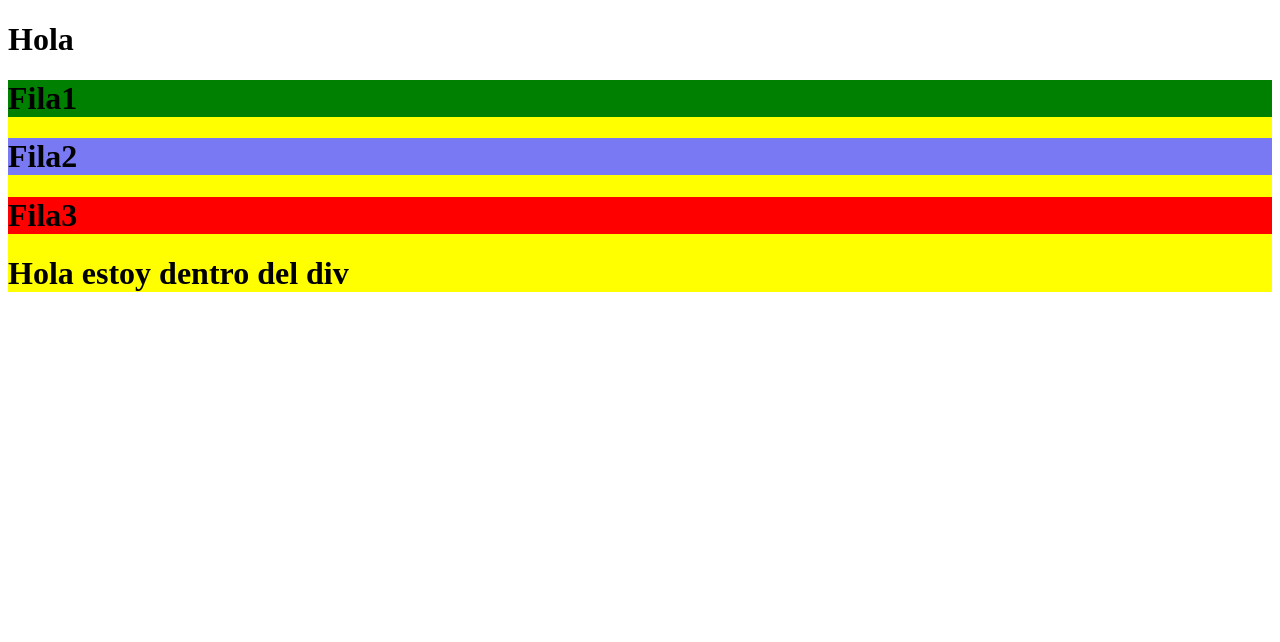
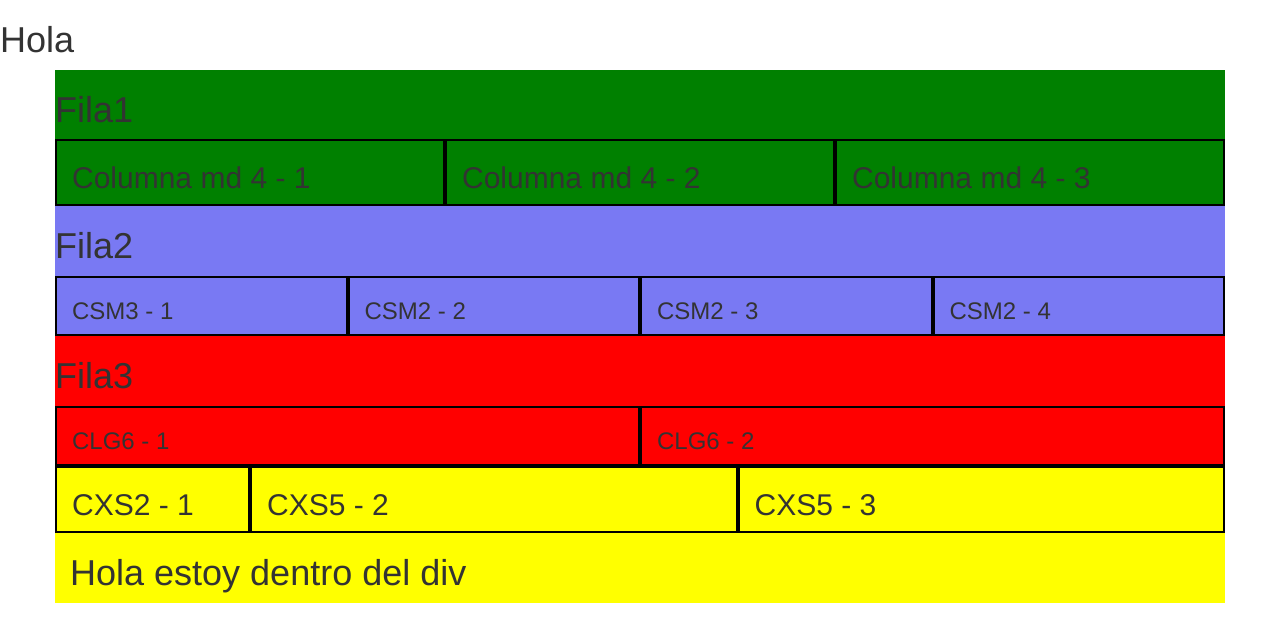
Before and after one commit to edijav85/Tec_Web_EL, a plain HTML site: page HTML/index.html in a window 1280 px wide. Drawn offline with nearby package versions, Linux system fonts and the light colour scheme.

Commit message:
se modifica el html para crear tipografia
tipografia

```diff
--- a/HTML/index.html
+++ b/HTML/index.html
@@ -1,34 +1,119 @@
 <!DOCTYPE html>
-<html lang="en">
+<html lang="es">
+
 <head>
     <meta charset="UTF-8">
-    <title>Document</title>
+    <title>Aprendiendo CSS</title>
+    <meta name="viewport" content="width=device-width, initial-scale=1">
+
+    <link rel="stylesheet" href="https://maxcdn.bootstrapcdn.com/bootstrap/3.3.7/css/bootstrap.min.css" integrity="sha384-BVYiiSIFeK1dGmJRAkycuHAHRg32OmUcww7on3RYdg4Va+PmSTsz/K68vbdEjh4u" crossorigin="anonymous">
+
+    <style>
+        .borde {
+            border: black solid 2px;
+        }
+    </style>
+
+
+
+
 </head>
+
 <body>
 
     <h1>Hola</h1>
-<!--    .container -->
+    <!--    .container  EMMET-->
     <div class="container" style="background-color:yellow;">
+        <!--       .row*3>h1     EMMET-->
+
+
+
         <div class="row" style="background-color:green;">
 
+            <!--
+        1 1 1 1 1 1 1 1 1 1 1 1 = 12
+
+        2   2   2   2   2   2   = 12
+
+        3     3     3     3     = 12
+
+        3     2   3     1  3    = 12
+
+-->
+            <!--            .col-md-4*3>h2     EMMET  -->
             <h1>Fila1</h1>
+            <!--        md en 890px se hace chiquito-->
+            <div class="col-md-4 borde">
+                <h2>Columna md 4 - 1</h2>
+            </div>
+            <div class="col-md-4 borde">
+                <h2>Columna md 4 - 2</h2>
+            </div>
+            <div class="col-md-4 borde">
+                <h2>Columna md 4 - 3</h2>
+            </div>
 
         </div>
+
+
+
+
 
         <div class="row" style="background-color:#7979f3;">
 
             <h1>Fila2</h1>
 
+            <!--          .col-sm-3.borde*4>h3 EMMET-->
+            <!--         sm se hace chiquito en 690px -->
+            <div class="col-sm-3 borde">
+                <h3>CSM3 - 1</h3>
             </div>
+            <div class="col-sm-3 borde">
+                <h3>CSM2 - 2</h3>
+            </div>
+            <div class="col-sm-3 borde">
+                <h3>CSM2 - 3</h3>
+            </div>
+            <div class="col-sm-3 borde">
+                <h3>CSM2 - 4</h3>
+            </div>
+
+        </div>
+
+
+
 
         <div class="row" style="background-color:red;">
 
             <h1>Fila3</h1>
 
+            <!--          .col-lg-6.borde*2>h3 EMMET -->
+
+            <div class="col-lg-6 borde">
+                <h3>CLG6 - 1</h3>
+            </div>
+            <div class="col-lg-6 borde">
+                <h3>CLG6 - 2</h3>
+            </div>
+
+        </div>
+
+        <!--      .row>.col-xs-2.borde+.col-xs-5.borde*2-->
+        <div class="row">
+            <div class="col-xs-2 borde">
+                <h2>CXS2 - 1</h2>
+            </div>
+            <div class="col-xs-5 borde">
+                <h2>CXS5 - 2</h2>
+            </div>
+            <div class="col-xs-5 borde">
+                <H2>CXS5 - 3</H2>
+            </div>
         </div>
 
         <h1>Hola estoy dentro del div</h1>
     </div>
 
 </body>
+
 </html>
```
Lines whose indentation alone changed are shown as unchanged.
